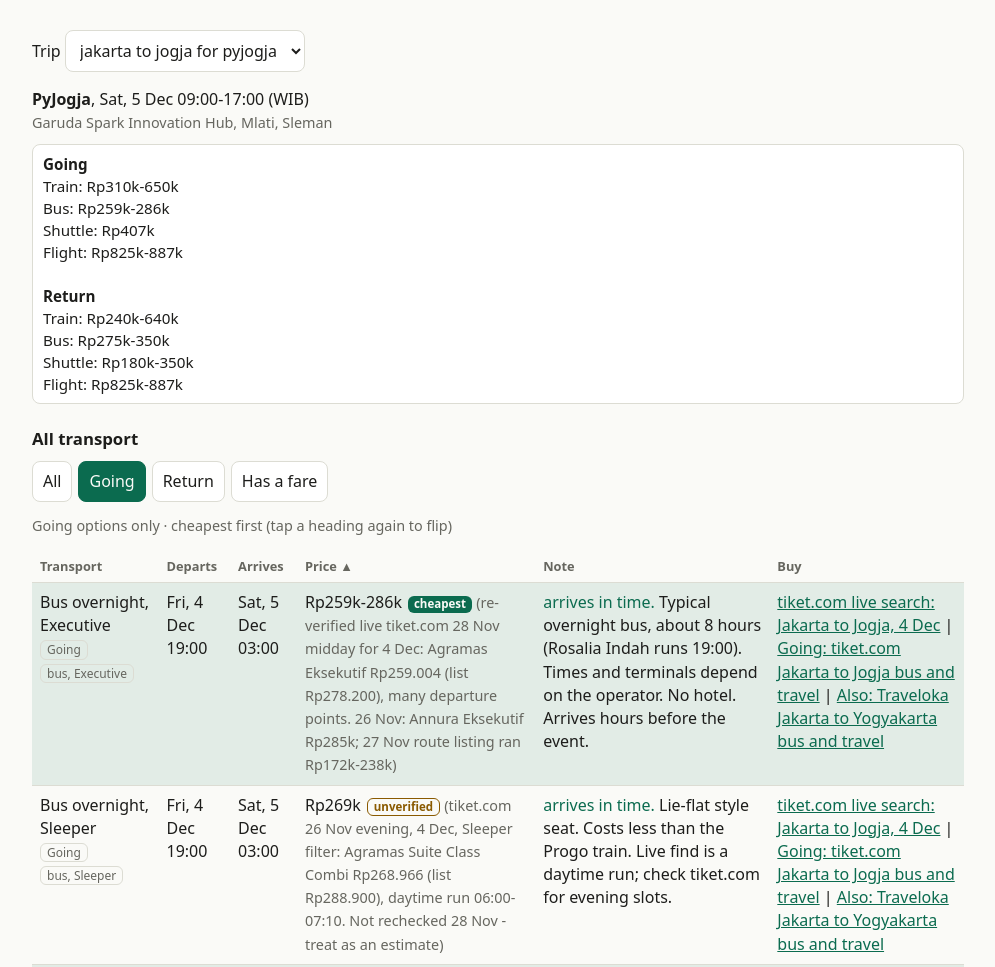
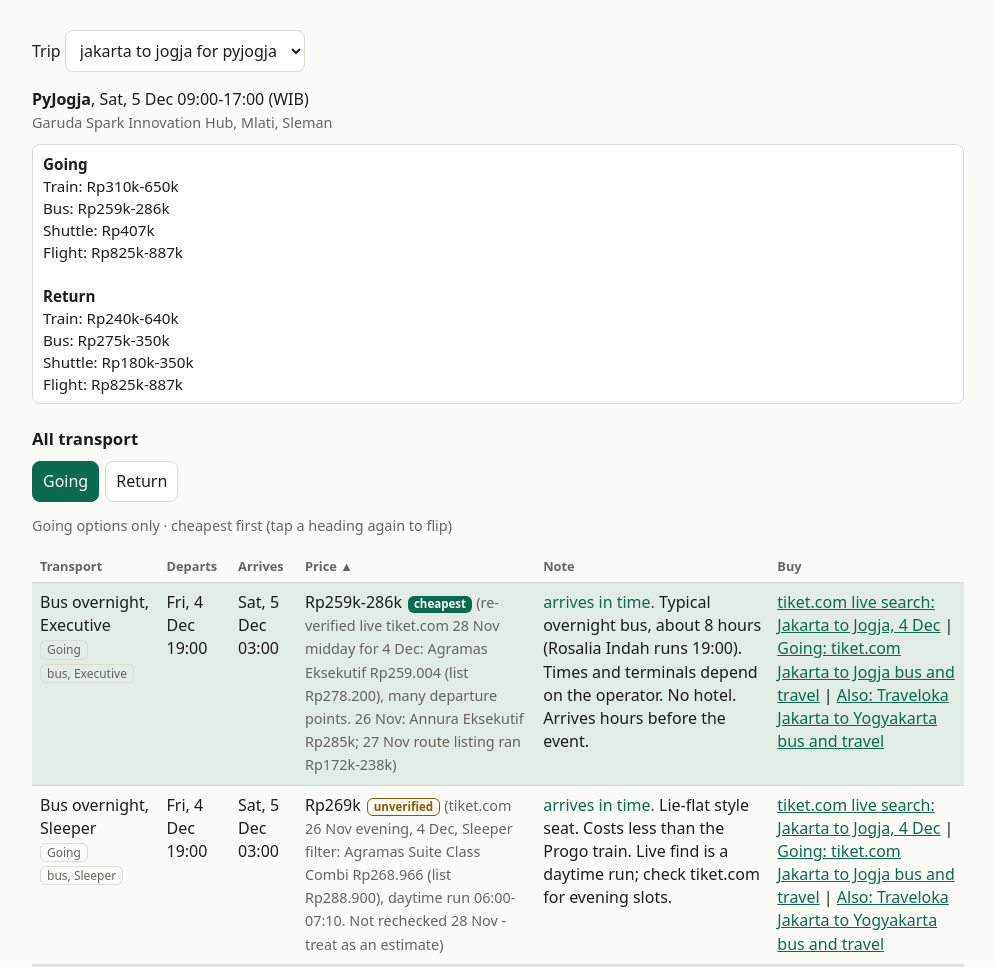
Before and after one commit to irvan-putra/singgah, a plain HTML site: page index.html in a window 1280 px wide. Shown: the top 967 px of the page, without its empty margins (142-1137 px from the left). Drawn offline with Linux system fonts and the light colour scheme.

Commit message:
Keep only going and return filters

```diff
--- a/index.html
+++ b/index.html
@@ -93,11 +93,11 @@ function render(){
  const buyFor=l=>{const m=l.mode||"train";const c=trip.combos.find(c=>c.legs.includes(l.id))||trip.combos.find(c=>c.legs.some(i=>(byId[i].mode||"train")===m));if(!c)return"";let bs=c.buy||[];
   if(m==="bus"||m==="shuttle")bs=bs.filter(b=>l.dir==="out"?!/Jogja to Jakarta|^Return/.test(b.label):!/Jakarta to Jogja|^Going/.test(b.label)||/Traveloka/.test(b.label));
   return bs.map(b=>`<a href="${b.url}">${b.label}</a>`).join(" | ")};
- const chips=[["dir","all","All"],["dir","out","Going"],["dir","back","Return"],["priced",true,"Has a fare"]];
+ const chips=[["dir","out","Going"],["dir","back","Return"]];
  $("chips").innerHTML=chips.map(([k,v,t])=>`<button aria-pressed="${filt[k]===v}" data-k="${k}" data-v="${v}">${t}</button>`).join("");
  $("chips").querySelectorAll("button").forEach(b=>b.onclick=()=>{const k=b.dataset.k,v=b.dataset.v;if(k==="dir")filt.dir=v;else filt[k]=!filt[k];render()});
  const sortText={train:["name A to Z","name Z to A"],dep:["earliest departure first","latest departure first"],arr:["earliest arrival first","latest arrival first"],price:["cheapest first","most expensive first"],note:["note A to Z","note Z to A"]};
- const filterText=(filt.dir==="all"?"All options":filt.dir==="out"?"Going options only":"Return options only")+(filt.priced?", with a listed fare":"");
+ const filterText=filt.dir==="out"?"Going options only":"Return options only";
  $("state").textContent=filterText+" · "+sortText[sortKey][sortDir>0?0:1]+" (tap a heading again to flip)";
  $("hr").innerHTML=cols.map(([k,t])=>`<th data-k="${k}" ${k===sortKey?`aria-sort="${sortDir>0?"ascending":"descending"}" data-arrow="${sortDir>0?" ▲":" ▼"}"`:""}>${t}</th>`).join("");
  $("hr").querySelectorAll("th").forEach(h=>h.onclick=()=>{const k=h.dataset.k;if(sortKey===k)sortDir*=-1;else{sortKey=k;sortDir=1}render()});
```
